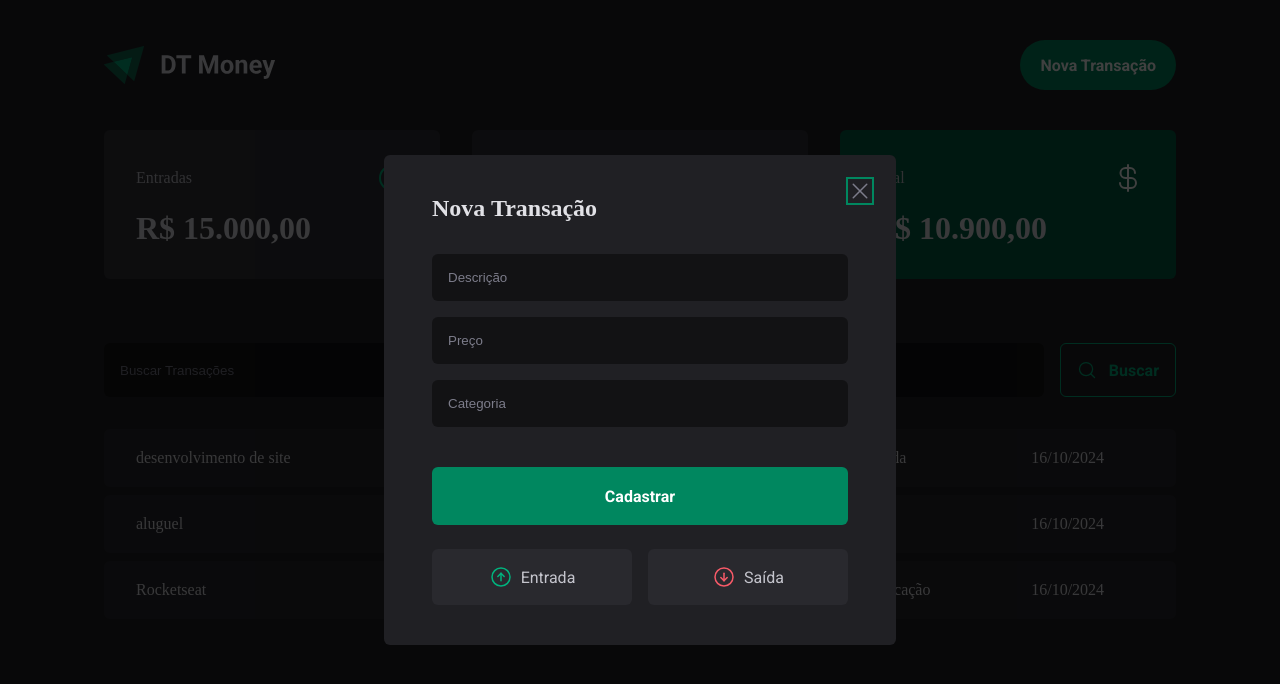
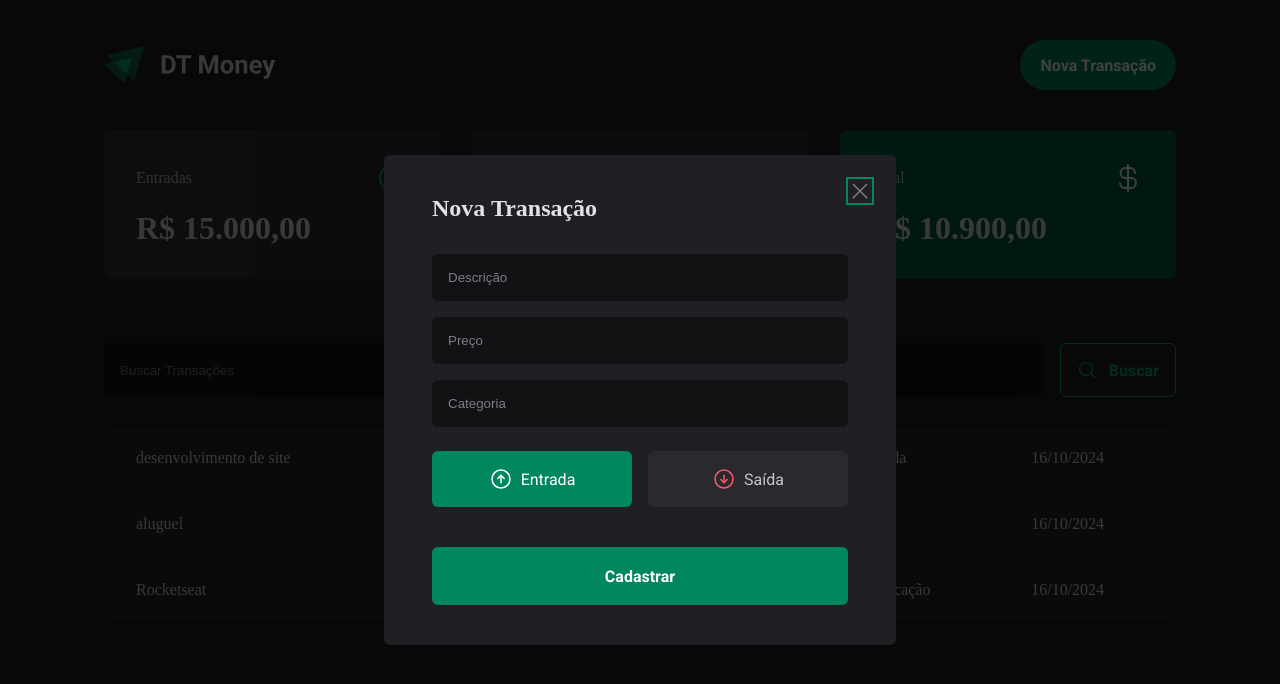
Before and after one commit to Igor-Thiago/DT---Money, a React (Vite) app: page / in a window 1280 px wide. Both pictures are taken after a click on the button "Nova Transação". Shown: the top 684 px of the page. Built offline with nearby package versions, Linux system fonts and the light colour scheme; data requests are answered from the project's data file.

Commit message:
Transaformando a parte da modal em controled component

```diff
--- a/src/components/NewTransactionModal/index.tsx
+++ b/src/components/NewTransactionModal/index.tsx
@@ -2,22 +2,23 @@
 import { Overlay, Content, CloseButton, TransactionType, TransactionTypeButton } from "./styles";
 import { ArrowCircleDown, ArrowCircleUp, X } from "phosphor-react";
 import * as z from 'zod';
-import { useForm } from "react-hook-form";
+import { Controller, useForm } from "react-hook-form";
 import { zodResolver } from "@hookform/resolvers/zod";
 
 const newTransactionFormSchema = z.object({
     description: z.string(),
     price: z.number(),
     category: z.string(),
-    //type: z.enum(['income', 'outcome'])
+    type: z.enum(['income', 'outcome'])
 })
 
 type NewTransactionFormInputs = z.infer<typeof newTransactionFormSchema>;
 
 export function NewTransactionModal() {
 
-    const { register, handleSubmit, formState: {isSubmitting}} = useForm<NewTransactionFormInputs>({
+    const { register, handleSubmit, formState: {isSubmitting}, control} = useForm<NewTransactionFormInputs>({
         resolver: zodResolver(newTransactionFormSchema),
+        defaultValues: {type: 'income'}
     });
 
     async function handleCreateNewTransaction(data: NewTransactionFormInputs) {
@@ -53,8 +54,13 @@
                     required
                     {...register('category')}
                     />
-                    <button type="submit" disabled={isSubmitting}>Cadastrar</button>
-                    <TransactionType>
+
+                    <Controller
+                        control={control}
+                        name="type"
+                        render={({field}) => {
+                            return (
+                                <TransactionType onValueChange={field.onChange} value={field.value}>
                                     <TransactionTypeButton variant="income" value="income">
                                         <ArrowCircleUp size={24} />
                                         Entrada
@@ -65,6 +71,13 @@
                                         Saída
                                     </TransactionTypeButton>
                                 </TransactionType>
+                            )
+                        }}
+                    />
+
+
+                    <button type="submit" disabled={isSubmitting}>Cadastrar</button>
+
                 </form>
 
 
```
Lines whose indentation alone changed are shown as unchanged.
